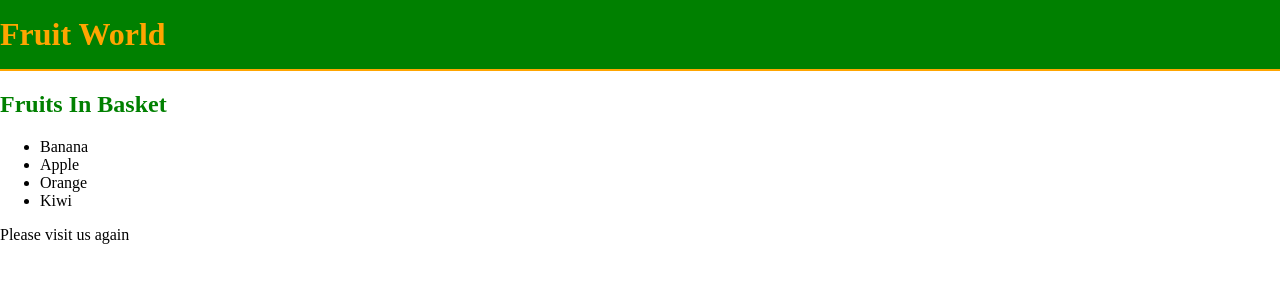
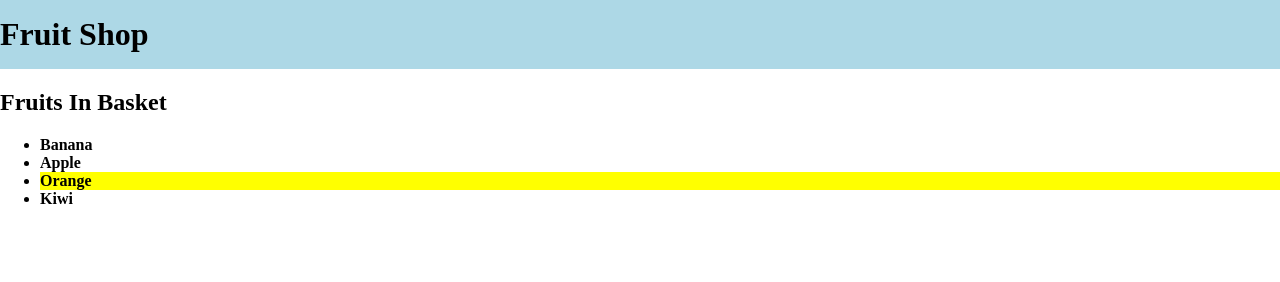
Before and after one commit to Prateek1-Sharma/Sfirstgit, a plain HTML site: page index.html in a window 1280 px wide. Drawn offline with Linux system fonts and the light colour scheme.

Commit message:
new branch

```diff
--- a/index.js
+++ b/index.js
@@ -1,10 +1,6 @@
-const mainHead=document.getElementById("main-heading");
-mainHead.textContent='Fruit World';
-mainHead.style.color='orange';
-const header=document.getElementById("header");
-header.style.borderBottom="2px solid orange";
-header.style.background="green";
-const basketheading=document.getElementById("basket-heading");
-basketheading.style.color='green';
-const thanks=document.getElementById("thanks");
-thanks.innerHTML="<p>Please visit us again</p>";
+const fruits = document.getElementsByClassName("fruit");
+fruits[2].style.background = "yellow";
+for(let i=0;i<fruits.length;i++)
+  {
+    fruits[i].style.fontWeight="bold";
+  }
```
Also changed, not shown: index.html (line endings or trailing spaces).
